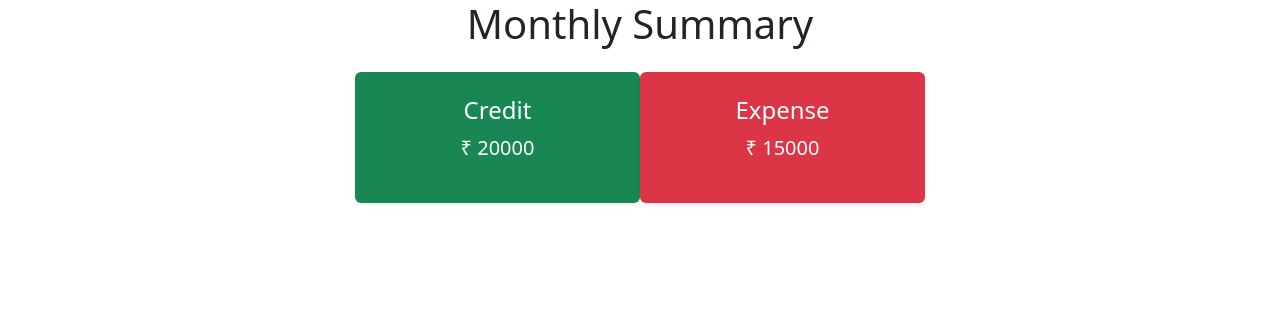
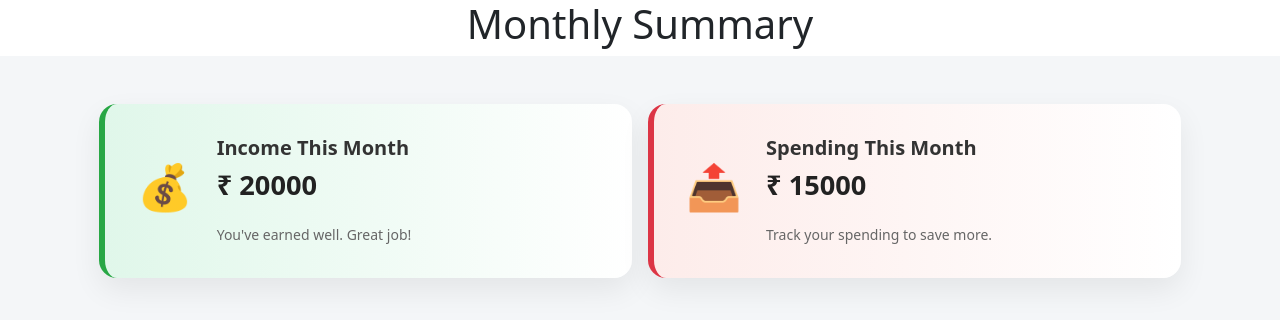
Before and after one commit to SanjayS-007/MERN-PROJECT-1, a React (Vite) app: page / in a window 1280 px wide. Shown: the top 320 px of the page. Built offline with nearby package versions, Linux system fonts and the light colour scheme.

Commit message:
theme
with hover effect

```diff
--- a/src/CreditExpenseBlock.css
+++ b/src/CreditExpenseBlock.css
@@ -0,0 +1,52 @@
+.themed-blocks {
+  background: #f4f6f8;
+  min-height: 100vh;
+}
+
+.themed-card {
+  background: white;
+  border-radius: 18px;
+  padding: 2rem;
+  box-shadow: 0 12px 30px rgba(0, 0, 0, 0.07);
+  display: flex;
+  align-items: center;
+  gap: 1.5rem;
+  transition: transform 0.3s ease, box-shadow 0.3s ease;
+}
+
+.themed-card:hover {
+  transform: translateY(-5px) scale(1.02);
+  box-shadow: 0 16px 40px rgba(0, 0, 0, 0.1);
+  cursor: pointer;
+}
+
+.credit-card {
+  border-left: 6px solid #28a745;
+  background: linear-gradient(to right, #e0f7ea, #ffffff);
+}
+
+.expense-card {
+  border-left: 6px solid #dc3545;
+  background: linear-gradient(to right, #fdecea, #ffffff);
+}
+
+.icon {
+  font-size: 2.8rem;
+  margin-top: -10px;
+}
+
+.text h5 {
+  margin-bottom: 0.3rem;
+  font-weight: 600;
+  color: #333;
+}
+
+.amount {
+  font-size: 1.7rem;
+  font-weight: bold;
+  color: #222;
+}
+
+.note {
+  color: #666;
+}
--- a/src/CreditExpenseBlock.jsx
+++ b/src/CreditExpenseBlock.jsx
@@ -1,28 +1,25 @@
-
 import React from 'react';
+import './CreditExpenseBlock.css';
 
 const CreditExpenseBlock = ({ credit, expense }) => {
   return (
-    <div className="container mt-4">
+    <div className="container-fluid themed-blocks py-5">
       <div className="row justify-content-center g-4">
-        <div
-          className="col-md-3 p-4 text-white bg-success rounded text-center shadow-sm hover-scale"
-          style={{ transition: "transform 0.3s, box-shadow 0.3s", cursor: "pointer" }}
-          onMouseEnter={e => e.currentTarget.style.transform = 'scale(1.05)'}
-          onMouseLeave={e => e.currentTarget.style.transform = 'scale(1)'}
-        >
-          <h4>Credit</h4>
-          <p className="fs-5">₹ {credit}</p>
+        <div className="col-12 col-md-5 themed-card credit-card me-md-3">
+          <div className="icon">💰</div>
+          <div className="text">
+            <h5>Income This Month</h5>
+            <p className="amount">₹ {credit}</p>
+            <small className="note">You've earned well. Great job!</small>
+          </div>
         </div>
-        <div
-          className="col-md-3 p-4 text-white bg-danger rounded text-center shadow-sm hover-scale"
-          style={{ transition: "transform 0.3s, box-shadow 0.3s", cursor: "pointer" }}
-          onMouseEnter={e => e.currentTarget.style.transform = 'scale(1.05)'}
-          onMouseLeave={e => e.currentTarget.style.transform = 'scale(1)'}
-
-        >
-          <h4>Expense</h4>
-          <p className="fs-5">₹ {expense}</p>
+        <div className="col-12 col-md-5 themed-card expense-card">
+          <div className="icon">📤</div>
+          <div className="text">
+            <h5>Spending This Month</h5>
+            <p className="amount">₹ {expense}</p>
+            <small className="note">Track your spending to save more.</small>
+          </div>
         </div>
       </div>
     </div>
```
